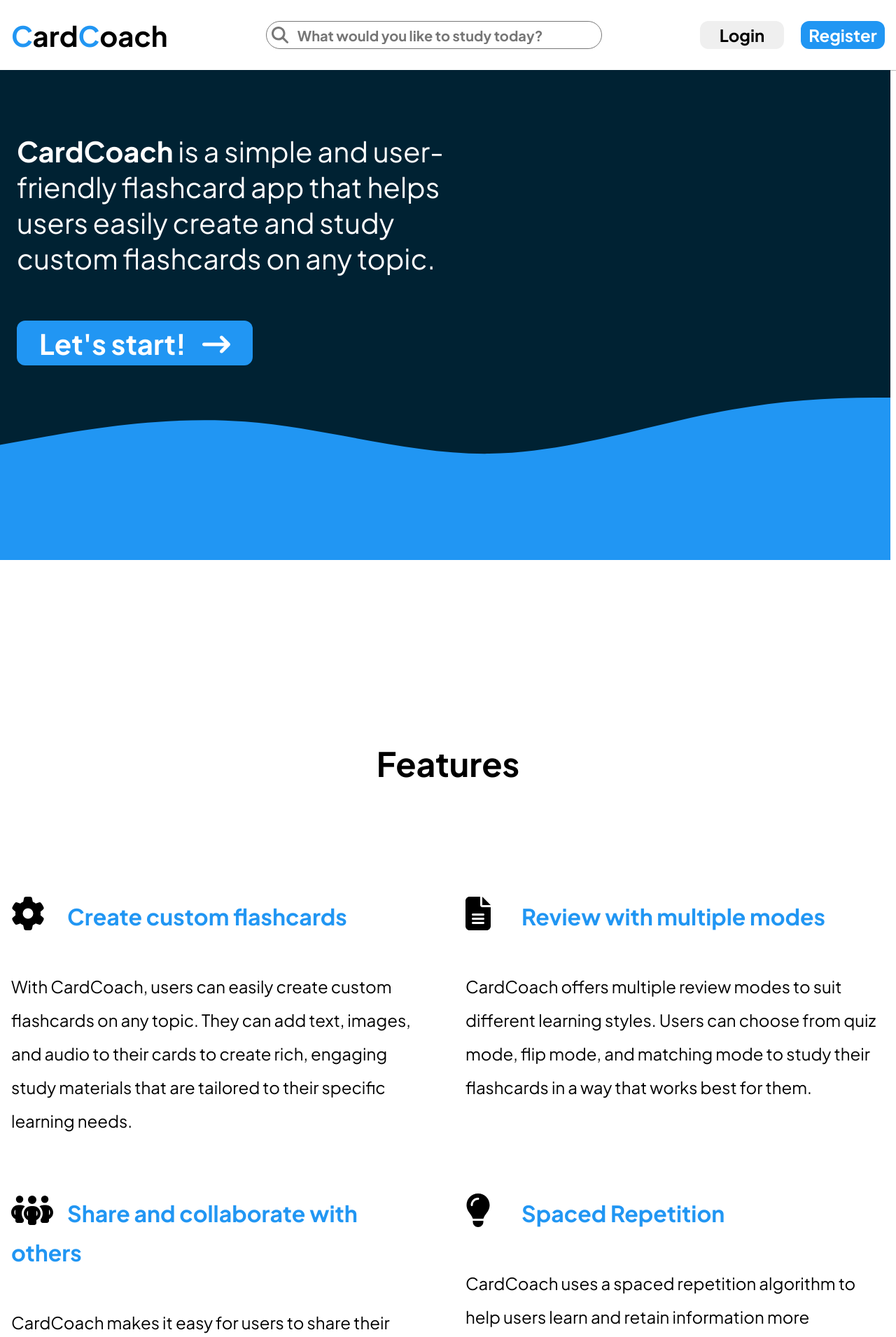
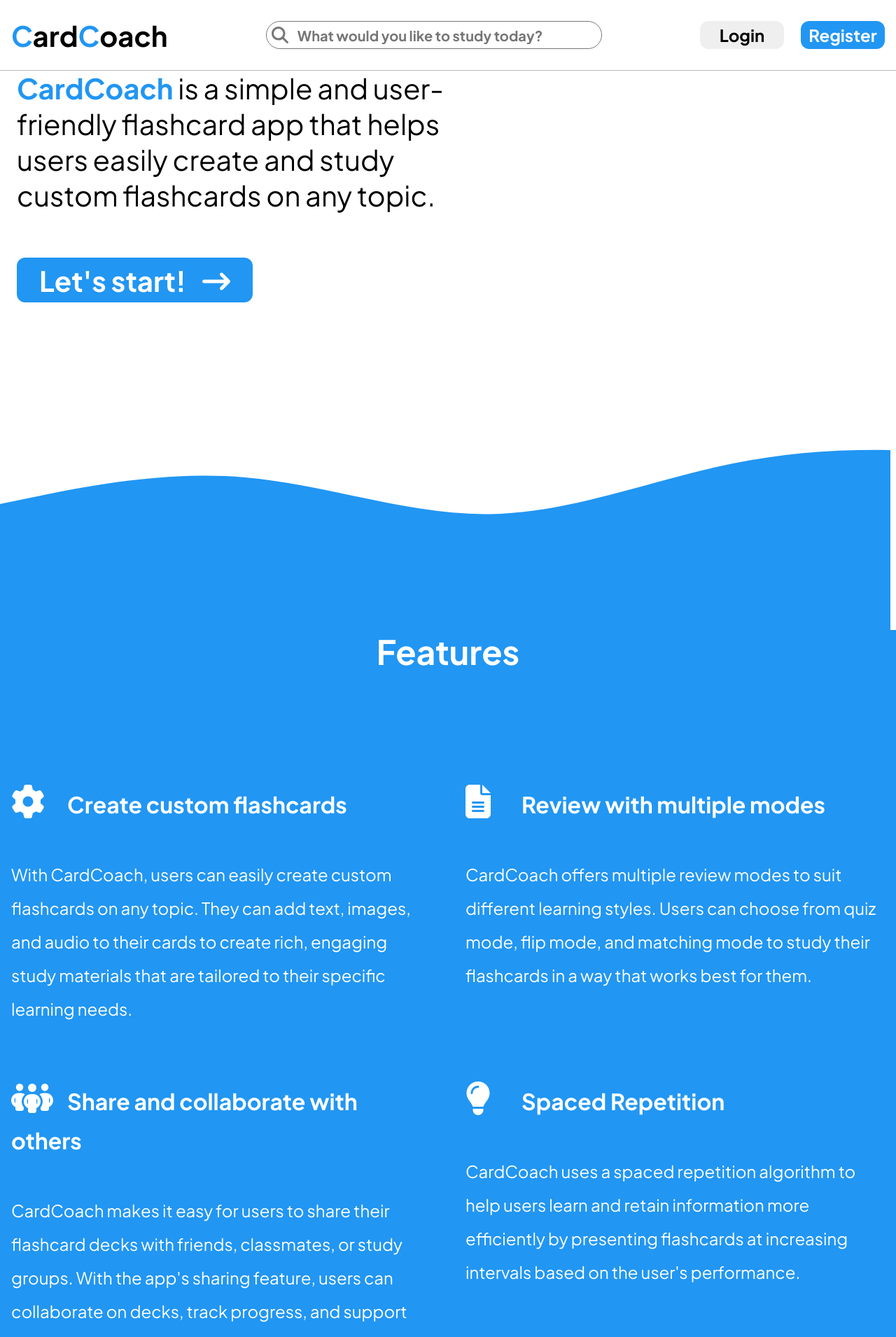
Before and after one commit to BBrownley/cardcoach-client, a React (Create React App) app: page / in a window 1280 px wide. Shown: the top 1910 px of the page at 70% size. Built offline with nearby package versions, Linux system fonts and the light colour scheme.

Commit message:
re-designed features section

```diff
--- a/src/components/views/LandingPage/Features.elements.js
+++ b/src/components/views/LandingPage/Features.elements.js
@@ -1,6 +1,14 @@
 import styled from "styled-components";
 
+import { Wrapper } from "../../reusable/Wrapper.elements";
+
 export const Features = styled.div`
+  background-color: ${props => props.theme.colors.primary};
+`;
+
+export const FeaturesWrapper = styled(Wrapper)`
+  color: white;
+
   @keyframes fade-up {
     from {
       opacity: 0;
@@ -60,13 +68,14 @@
       opacity: 0;
       position: relative;
       flex-basis: 48%;
+
       h3 {
-        color: ${props => props.theme.colors.primary};
+        /* color: ${props => props.theme.colors.primary}; */
         line-height: 3.5rem;
 
         .feature-icon {
           position: absolute;
-          color: black;
+          color: white;
           margin-right: 1.5rem;
           font-size: 3rem;
         }
--- a/src/components/views/LandingPage/Hero.elements.js
+++ b/src/components/views/LandingPage/Hero.elements.js
@@ -4,20 +4,21 @@
 
 export const Hero = styled.div`
   .hero-bkg {
+    margin-top: 1rem;
     position: absolute;
     z-index: -1;
     height: 100vh;
     width: 100vw;
     left: 0;
     image {
-      height: calc(100vh - 100px);
+      height: calc(100vh);
       width: 300vw;
     }
   }
 `;
 
 export const HeroWrapper = styled(Wrapper)`
-  color: white;
+  color: black;
   font-size: 2.5rem;
   min-height: 100vh;
 
@@ -65,7 +66,7 @@
 
   .hero-body,
   .hero-image {
-    margin-top: -18rem;
+    margin-top: -25rem;
   }
 
   .hero-body {
--- a/src/components/views/LandingPage/LandingPage.jsx
+++ b/src/components/views/LandingPage/LandingPage.jsx
@@ -1,7 +1,7 @@
 import React, { useState, useEffect, useRef } from "react";
 
 import { Hero, HeroWrapper } from "./Hero.elements";
-import { Features } from "./Features.elements";
+import { Features, FeaturesWrapper } from "./Features.elements";
 import { Wrapper } from "../../reusable/Wrapper.elements";
 
 import { FontAwesomeIcon } from "@fortawesome/react-fontawesome";
@@ -56,9 +56,9 @@
 
           <div className="hero-body-wrapper">
             <div className="hero-body">
-              <span>CardCoach</span> is a simple and user-friendly flashcard app
-              that helps users easily create and study custom flashcards on any
-              topic.
+              <span class="clr-primary">CardCoach</span> is a simple and
+              user-friendly flashcard app that helps users easily create and
+              study custom flashcards on any topic.
               <button className="btn btn-primary">
                 Let's start!{" "}
                 <FontAwesomeIcon
@@ -86,8 +86,8 @@
         </HeroWrapper>
       </Hero>
 
-      <Wrapper className="m-top">
-        <Features
+      <Features>
+        <FeaturesWrapper
           ref={featuresRef}
           className={`${featuresVisible ? "animate" : "hidden"}`}
         >
@@ -147,45 +147,8 @@
               </p>
             </div>
           </div>
-        </Features>
-      </Wrapper>
+        </FeaturesWrapper>
+      </Features>
     </div>
   );
 }
-
-// import { useState, useEffect, useRef } from 'react';
-
-// function MyComponent() {
-//   const elementRef = useRef(null);
-//   const [isVisible, setIsVisible] = useState(false);
-
-//   useEffect(() => {
-//     const observer = new IntersectionObserver(
-//       ([entry]) => {
-//         setIsVisible(entry.isIntersecting);
-//       },
-//       {
-//         root: null,
-//         rootMargin: '0px',
-//         threshold: 0.5,
-//       }
-//     );
-//     if (elementRef.current) {
-//       observer.observe(elementRef.current);
-//     }
-//     return () => {
-//       if (elementRef.current) {
-//         observer.unobserve(elementRef.current);
-//       }
-//     };
-//   }, [elementRef]);
-
-//   return (
-//     <div
-//       ref={elementRef}
-//       className={`my-element ${isVisible ? 'is-visible' : ''}`}
-//     >
-
-//     </div>
-//   );
-// }
```
Also changed, not shown: src/assets/svg/wave-haikei.svg.
